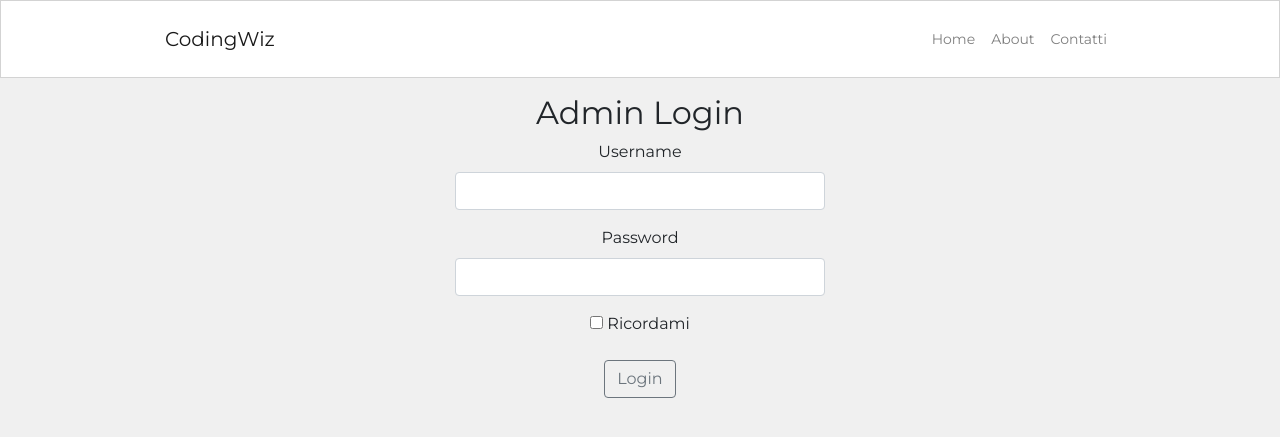
After one commit to pymike00/codingwiz-dev, a Flask app: page /login in a window 1280 px wide. The commit adds this page. Shown: the top 437 px of the page. Run offline with Flask 2, Linux system fonts and the light colour scheme; some libraries are stand-ins or nearby versions.

Commit message:
User Authentication

```diff
--- a/blog/__init__.py
+++ b/blog/__init__.py
@@ -1,5 +1,6 @@
 from flask import Flask
 
+from flask_login import LoginManager
 from flask_migrate import Migrate
 from flask_sqlalchemy import SQLAlchemy
 
@@ -10,6 +11,7 @@ app.config.from_object(Config)
 
 db = SQLAlchemy(app)
 migrate = Migrate(app, db)
+login_manager = LoginManager(app)
 
 with app.app_context():
     if db.engine.url.drivername == 'sqlite':
--- /dev/null
+++ b/blog/forms.py
@@ -0,0 +1,10 @@
+from flask_wtf import FlaskForm
+from wtforms import BooleanField, PasswordField, StringField, SubmitField
+from wtforms.validators import DataRequired
+
+
+class LoginForm(FlaskForm):
+    username = StringField('Username', validators=[DataRequired()])
+    password = PasswordField('Password', validators=[DataRequired()])
+    remember_me = BooleanField('Ricordami')
+    submit = SubmitField('Login')
--- a/blog/routes.py
+++ b/blog/routes.py
@@ -1,7 +1,9 @@
-from flask import render_template
+from flask import flash, redirect, render_template, url_for
+from flask_login import current_user, login_user, logout_user
 
 from blog import app
-from blog.models import Post
+from blog.forms import LoginForm
+from blog.models import Post, User
 
 
 @app.route("/")
@@ -19,3 +21,24 @@ def post_detail(post_id):
 @app.route("/about")
 def about():
     return render_template("about_page.html")
+
+
+@app.route("/login", methods=["GET", "POST"])
+def login():
+    if current_user.is_authenticated:
+        return redirect(url_for('homepage'))
+    form = LoginForm()
+    if form.validate_on_submit():
+        user = User.query.filter_by(username=form.username.data).first()
+        if user is None or not user.check_password(form.password.data):
+            flash('username e password non combaciano!')
+            return redirect(url_for('login'))
+        login_user(user, remember=form.remember_me.data)
+        return redirect(url_for('homepage'))
+    return render_template("login.html", form=form)
+
+
+@app.route("/logout")
+def logout():
+    logout_user()
+    return redirect(url_for('homepage'))
--- a/blog/templates/base.html
+++ b/blog/templates/base.html
@@ -18,18 +18,14 @@
             </button>
 
             <div class="collapse navbar-collapse" id="navbarSupportedContent">
-                <ul class="navbar-nav ml-auto">
-                    <li class="nav-item active">
-                        <a class="nav-link" href="{{ url_for('homepage') }}">Home <span class="sr-only">(current)</span></a>
-                    </li>
-                    <li class="nav-item">
-                        <a class="nav-link" href="{{ url_for('about') }}">About</a>
-                    </li>
-                    <li class="nav-item">
-                            <a class="nav-link" href="#">Contatti</a>
-                        </li>
-
-                </ul>
+                <div class="navbar-nav ml-auto">
+                    <a class="nav-item nav-link" href="{{ url_for('homepage') }}">Home <span class="sr-only">(current)</span></a>
+                    <a class="nav-item nav-link" href="{{ url_for('about') }}">About</a>
+                    <a class="nav-item nav-link" href="#">Contatti</a>
+                    {% if current_user.is_authenticated %}
+                    <a class="nav-item nav-link" href="{{ url_for('logout') }}">Logout</a>
+                    {% endif %}
+                </div>
             </div>
         </div>
     </nav>
--- /dev/null
+++ b/blog/templates/login.html
@@ -0,0 +1,38 @@
+{% extends 'base.html' %}
+
+{% block title %}Login - CodingWiz{% endblock %}
+
+{% block content %}
+<div class="container text-center mt-3">
+    <h2>Admin Login</h2>
+    <div class="row no-gutters justify-content-center">
+        <div class="col-md-4">
+
+            <form method="POST" novalidate>
+                {{ form.hidden_tag() }} <!-- csrf_token -->
+                <div class="form-group">
+                    {{ form.username.label }}
+                    {{ form.username(class="form-control") }}
+                </div>
+                <div class="form-group">
+                    {{ form.password.label }}
+                    {{ form.password(class="form-control") }}
+                </div>
+                <p>{{ form.remember_me() }} {{ form.remember_me.label }}</p>
+                {{ form.submit(class="btn btn-outline-secondary") }}
+            </form>
+
+            <div class="mt-3">
+                {% with messages = get_flashed_messages() %}
+                    {% if messages %}
+                    {% for message in messages %}
+                    <p style="color: #dc3545">{{ message }}</p>
+                    {% endfor %}
+                    {% endif %}
+                {% endwith %}
+            </div>
+
+        </div>
+    </div>
+</div>
+{% endblock %}
--- a/config.py
+++ b/config.py
@@ -4,5 +4,6 @@ basedir = os.path.abspath(os.path.dirname(__file__))
 
 
 class Config:
+    SECRET_KEY = os.environ.get('SECRET_KEY')
     SQLALCHEMY_DATABASE_URI = 'sqlite:///' + os.path.join(basedir, 'blog.db')
     SQLALCHEMY_TRACK_MODIFICATIONS = False
--- a/requirements.txt
+++ b/requirements.txt
@@ -1,8 +1,10 @@
 alembic==1.0.10
 Click==7.0
 Flask==1.0.3
+Flask-Login==0.4.1
 Flask-Migrate==2.5.2
 Flask-SQLAlchemy==2.4.0
+Flask-WTF==0.14.2
 itsdangerous==1.1.0
 Jinja2==2.10.1
 Mako==1.0.10
@@ -13,3 +15,4 @@ python-editor==1.0.4
 six==1.12.0
 SQLAlchemy==1.3.4
 Werkzeug==0.15.4
+WTForms==2.2.1
```
Also changed, not shown: blog/models.py (+9 -2 lines).
